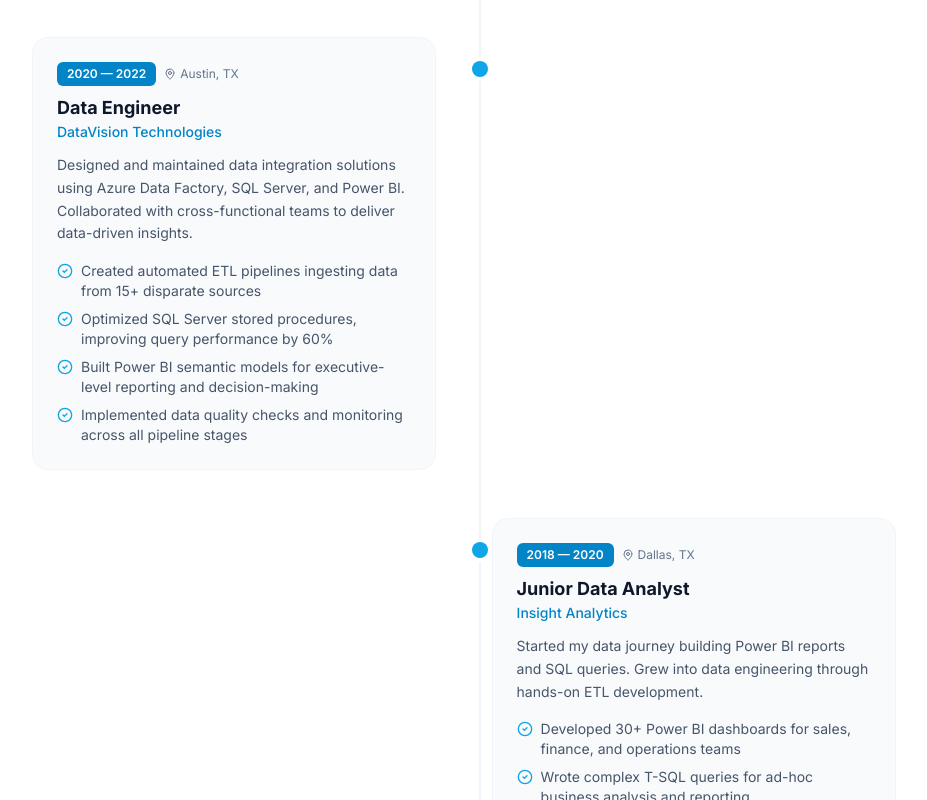
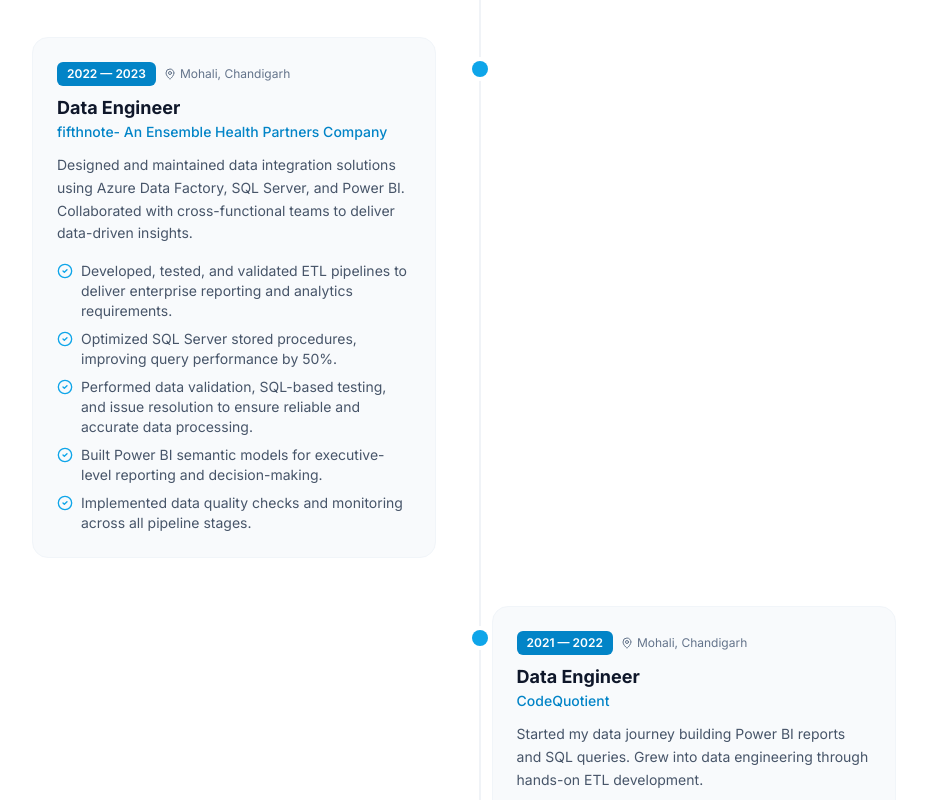
Before and after one commit to Integration-Hub-DE/Portfolio-Mahesh-2, a React (Vite) app: page / in a window 1280 px wide. Shown: the part 3500-4300 px from the top of the page, without its empty margins (160-1087 px from the left). Built offline with nearby package versions, Linux system fonts and the light colour scheme.

Commit message:
Update portfolio.ts

```diff
--- a/src/data/portfolio.ts
+++ b/src/data/portfolio.ts
@@ -99,36 +99,37 @@ export const experiences = [
       'Successfully contributed to the go-live of 30+ enterprise data integration and analytics projects for Philips, leveraging Azure Data Factory and SAP integration.',
       "Collaborated with Optum's client to improve pipeline orchestration efficiency by 30%, optimizing ETL/ELT workflow execution, monitoring, and operational reliability.",
       'Supported HDFC Bank in enhancing data workload performance by 20% through workload optimization, query tuning, and performance troubleshooting.',
-      'Designed, troubleshot, supported and optimized large-scale analytics and data integration workloads across Microsoft Fabric, Azure Data Factory, Azure Data Lake Storage Gen2, Azure SQL, Power BI, and cloud-native data platforms',
-      'Enabled customers to implement Azure DevOps and Git-based CI/CD frameworks, including deployment automation, source control strategies, release management, and DataOps best practices for enterprise data platforms',
+      'Designed, troubleshot, supported and optimized large-scale analytics and data integration workloads across Microsoft Fabric, Azure Data Factory, Azure Data Lake Storage Gen2, Azure SQL, Power BI, and cloud-native data platforms.',
+      'Enabled customers to implement Azure DevOps and Git-based CI/CD frameworks, including deployment automation, source control strategies, release management, and DataOps best practices for enterprise data platforms.',
     ],
   },
   {
     role: 'Data Engineer',
-    company: 'DataVision Technologies',
-    period: '2020 — 2022',
-    location: 'Austin, TX',
+    company: 'fifthnote- An Ensemble Health Partners Company',
+    period: '2022 — 2023',
+    location: 'Mohali, Chandigarh',
     description:
       'Designed and maintained data integration solutions using Azure Data Factory, SQL Server, and Power BI. Collaborated with cross-functional teams to deliver data-driven insights.',
     achievements: [
-      'Created automated ETL pipelines ingesting data from 15+ disparate sources',
-      'Optimized SQL Server stored procedures, improving query performance by 60%',
-      'Built Power BI semantic models for executive-level reporting and decision-making',
-      'Implemented data quality checks and monitoring across all pipeline stages',
+      'Developed, tested, and validated ETL pipelines to deliver enterprise reporting and analytics requirements.',
+      'Optimized SQL Server stored procedures, improving query performance by 50%.',
+      'Performed data validation, SQL-based testing, and issue resolution to ensure reliable and accurate data processing.',
+      'Built Power BI semantic models for executive-level reporting and decision-making.',
+      'Implemented data quality checks and monitoring across all pipeline stages.',
     ],
   },
   {
-    role: 'Junior Data Analyst',
-    company: 'Insight Analytics',
-    period: '2018 — 2020',
-    location: 'Dallas, TX',
+    role: 'Data Engineer',
+    company: 'CodeQuotient',
+    period: '2021 — 2022',
+    location: 'Mohali, Chandigarh',
     description:
       'Started my data journey building Power BI reports and SQL queries. Grew into data engineering through hands-on ETL development.',
     achievements: [
-      'Developed 30+ Power BI dashboards for sales, finance, and operations teams',
-      'Wrote complex T-SQL queries for ad-hoc business analysis and reporting',
-      'Automated manual Excel reporting processes, saving 20+ hours per week',
-      'Collaborated with senior engineers to learn Azure Data Factory and ETL patterns',
+      'Assisted in ETL development, troubleshooting, and production support to ensure data quality and process reliability',
+      'Developed SQL queries, stored procedures, and business logic while supporting database design and data validation activities.',
+      'Collaborated with senior engineers to learn Azure Data Factory and ETL patterns.',
+      'Gained hands-on experience in smoke, regression, and performance testing of enterprise application & ETL workflows.'
     ],
   },
 ];
```
